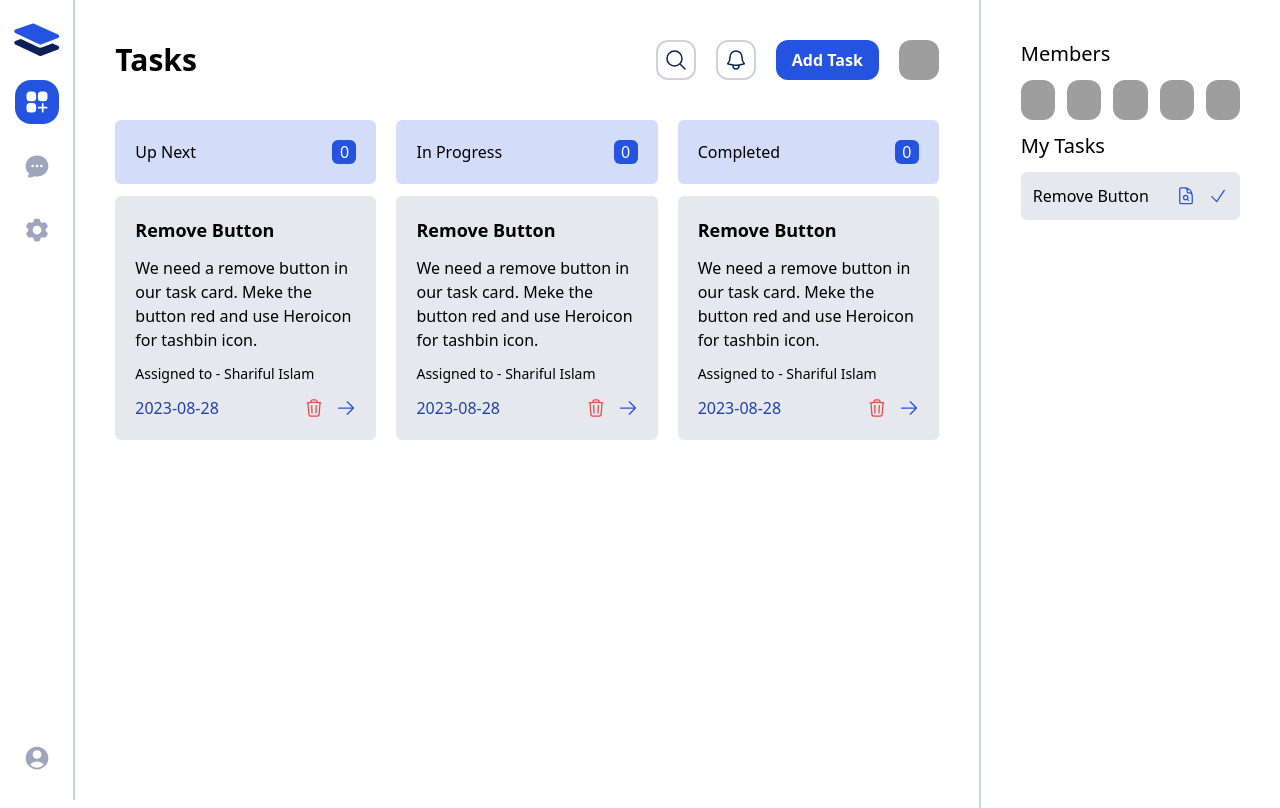
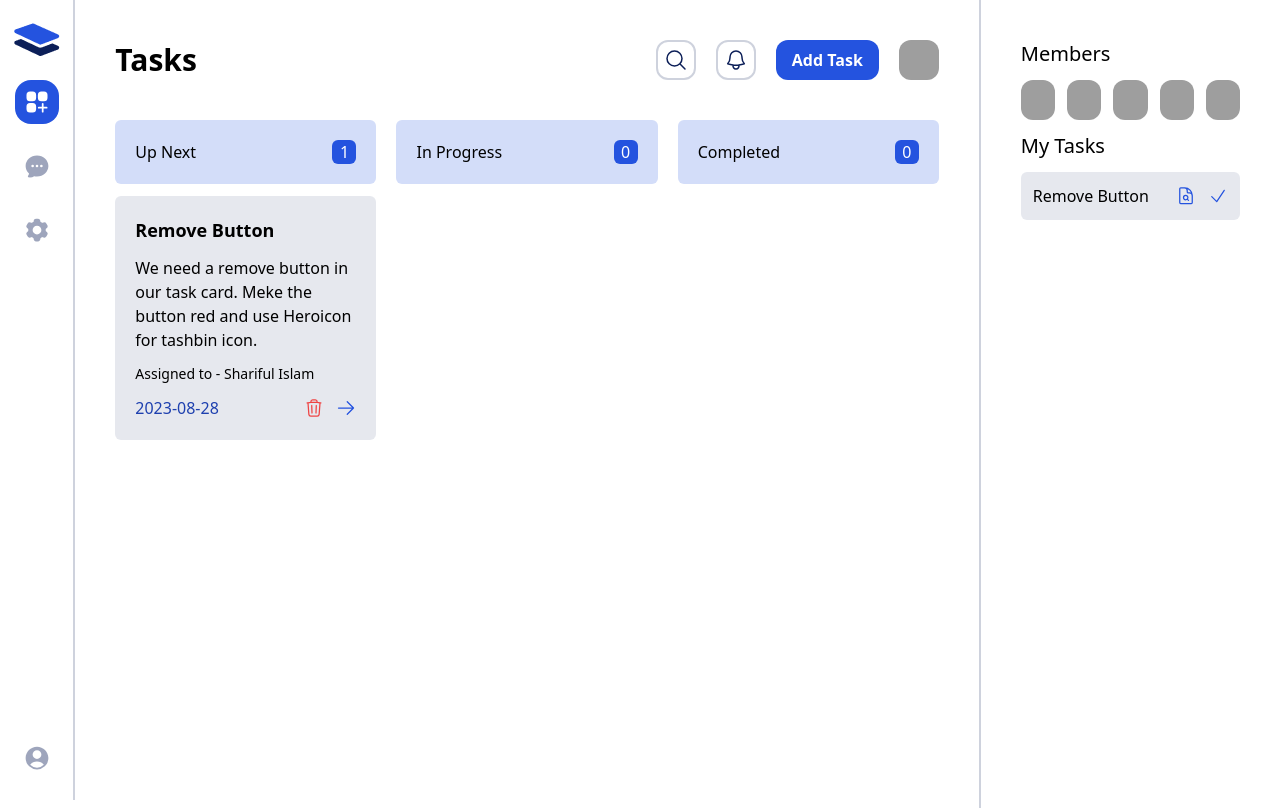
Before and after one commit to shariful10/Task-Master, a React (Vite) app in the folder client/: page / in a window 1280 px wide. Shown: the top 808 px of the page. Built offline with nearby package versions, Linux system fonts and the light colour scheme; grey boxes are pictures that could not be loaded.

Commit message:
Task Implemented Dynamically

```diff
--- a/client/src/components/tasks/MyTasks.jsx
+++ b/client/src/components/tasks/MyTasks.jsx
@@ -2,30 +2,26 @@ import {
 	CheckIcon,
 	DocumentMagnifyingGlassIcon,
 } from "@heroicons/react/24/outline";
+import { useSelector } from "react-redux";
 
 const MyTasks = () => {
-	const item = {
-		id: 1,
-		status: "pending",
-		title: "Remove Button",
-		description:
-			"We need a remove button in our task card. Meke the button red and use Heroicon for tashbin icon.",
-		date: "2023-08-28",
-		assignedTo: "Mir Hussain",
-		priority: "high",
-	};
+	const { tasks } = useSelector((state) => state.tasksSlice);
 
 	return (
 		<div>
 			<h1 className="text-xl my-3">My Tasks</h1>
 			<div className=" h-[750px] overflow-auto space-y-3">
+				{tasks.map((item) => (
 					<div
 						key={item.id}
 						className="bg-secondary/10 rounded-md p-3 flex justify-between"
 					>
 						<h1>{item.title}</h1>
 						<div className="flex gap-3">
-						<button className="grid place-content-center" title="Details">
+							<button
+								className="grid place-content-center"
+								title="Details"
+							>
 								<DocumentMagnifyingGlassIcon className="w-5 h-5 text-primary" />
 							</button>
 							<button className="grid place-content-center" title="Done">
@@ -33,6 +29,7 @@ const MyTasks = () => {
 							</button>
 						</div>
 					</div>
+				))}
 			</div>
 		</div>
 	);
--- a/client/src/components/tasks/TaskCard.jsx
+++ b/client/src/components/tasks/TaskCard.jsx
@@ -12,7 +12,7 @@ const TaskCard = ({ task }) => {
 	} else if (task.status === "running") {
 		updatedStatus = "done";
 	} else {
-		updatedStatus = "arrive";
+		updatedStatus = "archive";
 	}
 
 	return (
--- a/client/src/pages/Tasks.jsx
+++ b/client/src/pages/Tasks.jsx
@@ -9,6 +9,10 @@ import { useSelector } from "react-redux";
 const Tasks = () => {
 	const [isOpen, setIsOpen] = useState(false);
 	const { tasks } = useSelector((state) => state.tasksSlice);
+
+	const pendingTasks = tasks.filter((item) => item.status === "pending");
+	const runningTasks = tasks.filter((item) => item.status === "running");
+	const doneTasks = tasks.filter((item) => item.status === "done");
 
 	return (
 		<div className="h-screen grid grid-cols-12">
@@ -56,11 +60,11 @@ const Tasks = () => {
 						<div className="flex sticky top-0 justify-between bg-[#D3DDF9] p-5 rounded-md mb-3">
 							<h1>Up Next</h1>
 							<p className="bg-primary text-white w-6 h-6 grid place-content-center rounded-md">
-								0
+								{pendingTasks.length}
 							</p>
 						</div>
 						<div className="space-y-3">
-							{tasks.map((item) => (
+							{pendingTasks.map((item) => (
 								<TaskCard key={item.id} task={item} />
 							))}
 						</div>
@@ -69,11 +73,11 @@ const Tasks = () => {
 						<div className="flex sticky top-0 justify-between bg-[#D3DDF9] p-5 rounded-md mb-3">
 							<h1>In Progress</h1>
 							<p className="bg-primary text-white w-6 h-6 grid place-content-center rounded-md">
-								0
+								{runningTasks.length}
 							</p>
 						</div>
 						<div className="space-y-3">
-							{tasks.map((item) => (
+							{runningTasks.map((item) => (
 								<TaskCard key={item.id} task={item} />
 							))}
 						</div>
@@ -82,11 +86,11 @@ const Tasks = () => {
 						<div className="flex sticky top-0 justify-between bg-[#D3DDF9] p-5 rounded-md mb-3">
 							<h1>Completed</h1>
 							<p className="bg-primary text-white w-6 h-6 grid place-content-center rounded-md">
-								0
+								{doneTasks.length}
 							</p>
 						</div>
 						<div className="space-y-3">
-							{tasks.map((item) => (
+							{doneTasks.map((item) => (
 								<TaskCard key={item.id} task={item} />
 							))}
 						</div>
```
Lines whose indentation alone changed are shown as unchanged.
